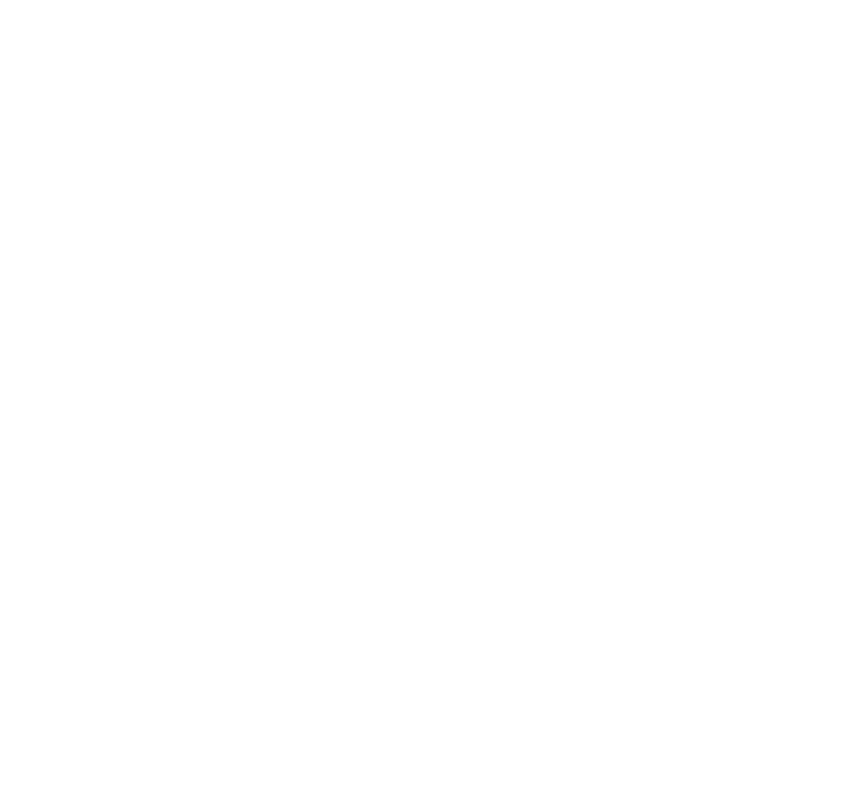
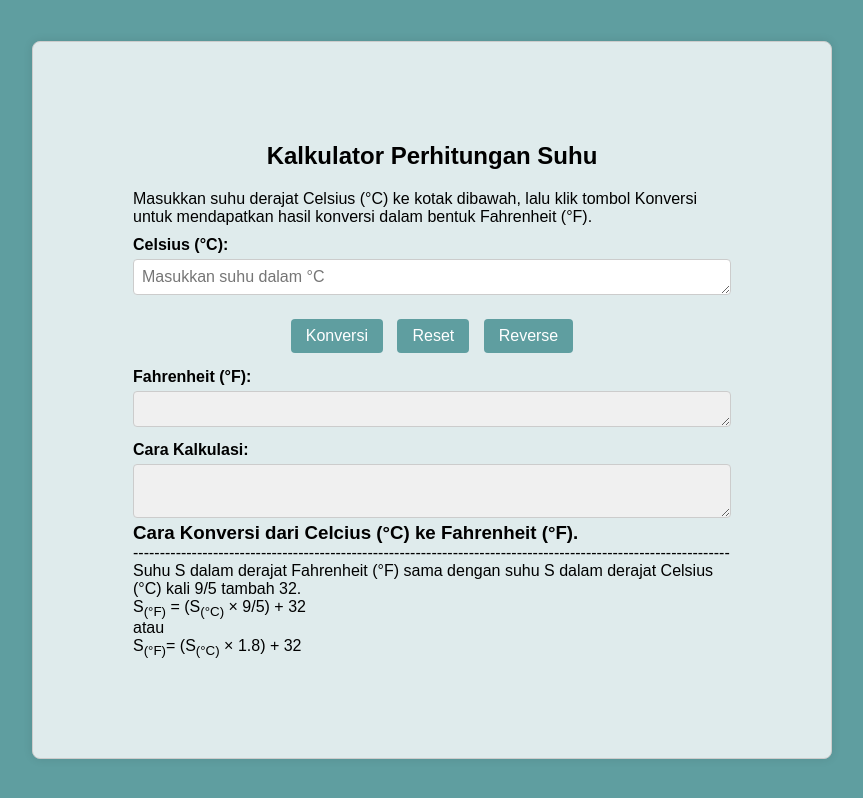
Before and after one commit to revou-fundamental-course/30-sept-24-ichafriska, a plain HTML site: page index.html in a window 1280 px wide. Shown: the whole page, without its empty margins (208-1071 px from the left). Drawn offline with Linux system fonts and the light colour scheme.

Commit message:
create index

```diff
--- a/css/styles.css
+++ b/css/styles.css
@@ -1 +1,67 @@
-/* ini css*/
+* {
+    box-sizing: border-box;
+    margin: 0;
+    padding: 0;
+    font-family: Arial, sans-serif;
+}
+
+body {
+    display: flex;
+    justify-content: center;
+    align-items: center;
+    height: 100vh;
+    background-color: #5F9EA0;
+}
+
+.container {
+    width: 800px;
+    padding: 100px;
+    background-color: rgba(255, 255, 255, 0.8);
+    border: 1px solid #ccc;
+    border-radius: 8px;
+    box-shadow: 0px 0px 10px rgba(0, 0, 0, 0.1);
+}
+
+h2 {
+    text-align: center;
+    margin-bottom: 20px;
+}
+
+label {
+    margin-top: 10px;
+    display: block;
+    font-weight: bold;
+}
+
+textarea {
+    width: 100%;
+    margin-top: 5px;
+    padding: 8px;
+    border-radius: 4px;
+    border: 1px solid #ccc;
+    font-size: 16px;
+}
+
+textarea[readonly] {
+    background-color: #f0f0f0;
+}
+
+.buttons {
+    margin-top: 15px;
+    text-align: center;
+}
+
+button {
+    margin: 5px;
+    padding: 8px 15px;
+    font-size: 16px;
+    cursor: pointer;
+    border: none;
+    border-radius: 4px;
+    background-color: #5F9EA0;
+    color: white;
+}
+
+button:hover {
+    background-color: #0056b3;
+}
--- a/index.html
+++ b/index.html
@@ -3,10 +3,43 @@
 <head>
     <meta charset="UTF-8">
     <meta name="viewport" content="width=device-width, initial-scale=1.0">
-    <title>Document</title>
+    <title>Kalkulator Suhu</title>
     <link rel="stylesheet" href="css/styles.css">
 </head>
 <body>
+    <div class="container">
+        <h2>Kalkulator Perhitungan Suhu</h2>
+        <p>Masukkan suhu derajat Celsius (°C) ke kotak dibawah, lalu klik tombol Konversi untuk mendapatkan hasil konversi dalam bentuk Fahrenheit (°F).</p>
 
+        <label for="celsius">Celsius (°C):</label>
+        <textarea id="celsius" rows="1" placeholder="Masukkan suhu dalam °C"></textarea>
+
+        <div class="buttons">
+            <button onclick="convertToF()">Konversi</button>
+            <button onclick="resetFields()">Reset</button>
+            <button onclick="reverseConversion()">Reverse</button>
+        </div>
+
+        <label for="fahrenheit">Fahrenheit (°F):</label>
+        <textarea id="fahrenheit" rows="1"  readonly></textarea>
+
+        <label for="calculation">Cara Kalkulasi:</label>
+        <textarea id="calculation" rows="2" readonly></textarea>
+
+        <h3>Cara Konversi dari Celcius (°C) ke Fahrenheit (°F).</h3>
+        <p>----------------------------------------------------------------------------------------------------------------</p>
+        <p>Suhu <span>S</span> dalam derajat Fahrenheit (°F) sama dengan suhu <span>S</span> dalam derajat Celsius (°C) kali <span>9/5</span> tambah <span>32</span>.</p>
+        <p>S<sub>(°F)</sub> = (S<sub>(°C)</sub> × 9/5) + 32
+        </p>
+        <p>
+            atau
+        </p>
+        <p>
+            S<sub>(°F)</sub>= (S<sub>(°C)</sub> × 1.8) + 32
+        </p>
+    </div>
+
+
+    <script src="js/script.js"></script>
 </body>
 </html>
--- a/js/script.js
+++ b/js/script.js
@@ -1 +1,31 @@
-// ini js
+function convertToF() {
+    let celsius = parseFloat(document.getElementById("celsius").value);
+    if (isNaN(celsius)) {
+        alert("Masukkan nilai yang valid untuk Celsius!");
+        return;
+    }
+
+    let fahrenheit = (celsius * 1.8) + 32;
+    document.getElementById("fahrenheit").value = fahrenheit.toFixed(2);
+
+    document.getElementById("calculation").value = `${celsius}°C * (1.8) + 32 = ${fahrenheit.toFixed(2)}°F`;
+}
+
+function resetFields() {
+    document.getElementById("celsius").value = "";
+    document.getElementById("fahrenheit").value = "";
+    document.getElementById("calculation").value = "";
+}
+
+function reverseConversion() {
+    let fahrenheit = parseFloat(document.getElementById("fahrenheit").value);
+    if (isNaN(fahrenheit)) {
+        alert("Masukkan nilai yang valid untuk Fahrenheit!");
+        return;
+    }
+
+    let celsius = (fahrenheit - 32) * 1.8;
+    document.getElementById("celsius").value = celsius.toFixed(2);
+
+    document.getElementById("calculation").value = `${fahrenheit}°F - 32 * (1.8) = ${celsius.toFixed(2)}°C`;
+}
```
